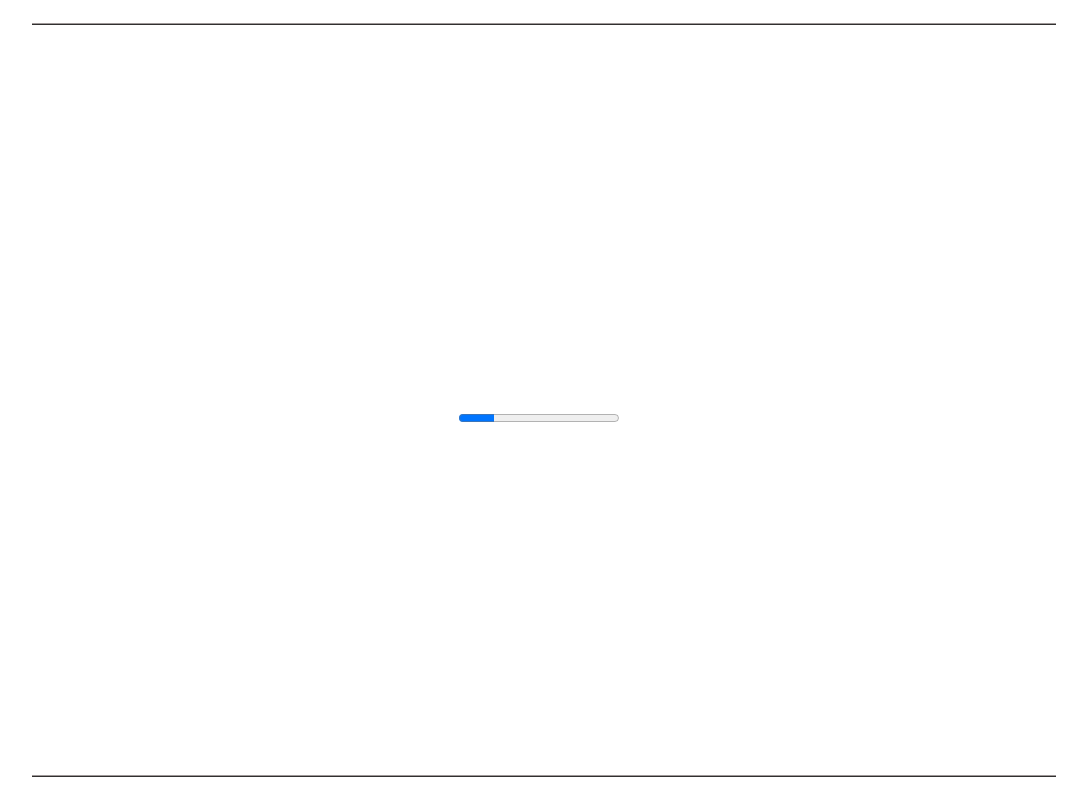
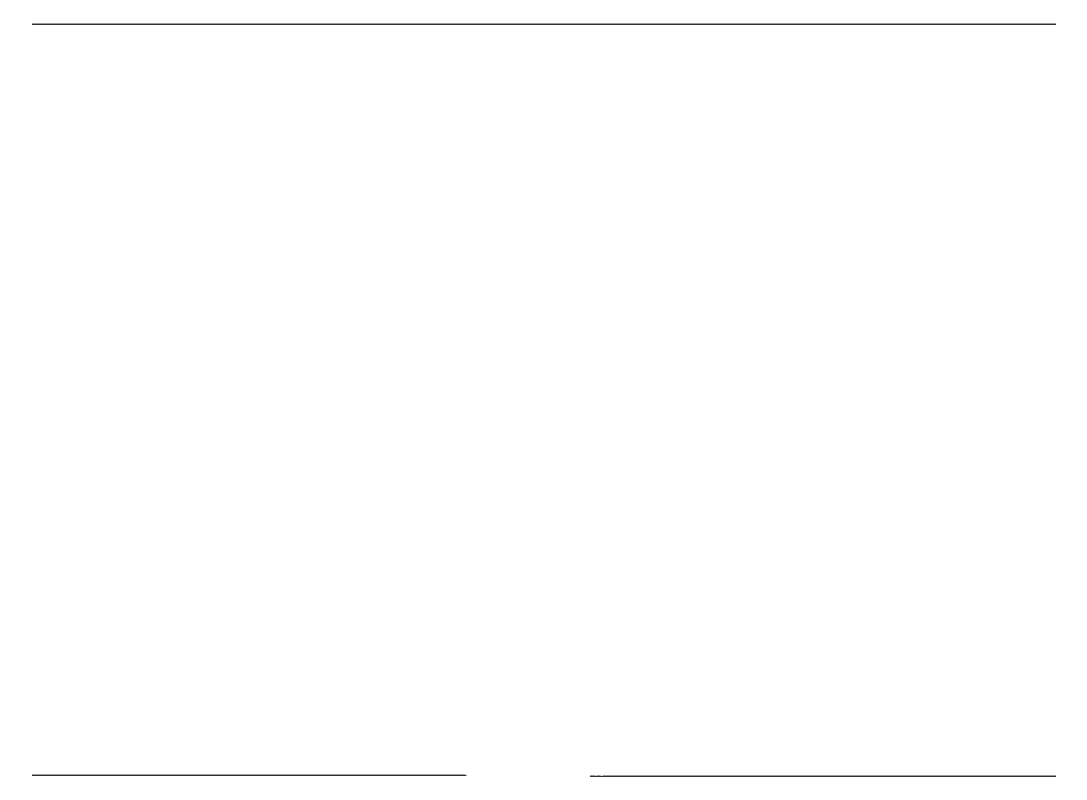
Before and after one commit to anakinihavethehighground/anakinihavethehighground.github.io, a plain HTML site: page index.html in a window 1280 px wide. Shown: the whole page, without its empty margins (96-1183 px from the left). Drawn offline with nearby package versions, Linux system fonts and the light colour scheme.

Commit message:
scroll down

```diff
--- a/index.html
+++ b/index.html
@@ -9,6 +9,7 @@
     <link href="https://fonts.googleapis.com/css?family=Dosis" rel="stylesheet">
     <link href="https://fonts.googleapis.com/css?family=Open+Sans" rel="stylesheet">
     <link href="https://fonts.googleapis.com/css?family=Roboto" rel="stylesheet">
+    <link href="https://fonts.googleapis.com/css?family=Roboto:300" rel="stylesheet">
     <link rel="stylesheet" href="https://cdnjs.cloudflare.com/ajax/libs/normalize/5.0.0/normalize.min.css">
     <link rel='stylesheet' href='https://cdnjs.cloudflare.com/ajax/libs/Swiper/4.3.5/css/swiper.min.css'>
     <meta name="viewport"
@@ -16,12 +17,13 @@
         </head>
   <body style="z-index: -1; height: 10px;">
     <div class="line-separatortop"></div>
-    <div class="line-separatorbot"></div>
+    <div class="line-separatorbotl"></div>
+    <div class="line-separatorbotr"></div>
     <div class="main">
       <div class="maintext">WINN.</div>
-      <div class="prog">
-        <progress value="22" max="100"></progress>
-      </div>
+    </div>
+    <div class="scrolldowntext">
+      <div class="undertext">SCROLL DOWN</div>
     </div>
   </body>
 </html>
--- a/style.css
+++ b/style.css
@@ -21,10 +21,26 @@ body{
   margin-top: -25px;
 }
 
-.prog{
+.scrolldowntext{
   position: absolute;
-  left: -35%;
-  top: 70%;
+  width: 100px;
+  height: 50px;
+  top: 94%;
+  left: 47.7%;
+  margin-left: -50px; /* margin is -0.5 * dimension */
+  margin-top: -25px;
+}
+
+.undertext{
+  position: absolute;
+  top: 75%;
+  font-size: .75em;
+  color: #fff;
+  letter-spacing: 5px;
+  text-transform: uppercase;
+  font-family: 'Roboto:300', sans-serif;
+  line-height: 130%;
+  white-space: nowrap;:
 }
 
 .maintext{
@@ -50,13 +66,24 @@ body{
 
 
 
-.line-separatorbot{
+.line-separatorbotl{
   height: 1px;
   background: #9e9898;
   border-bottom: 1px solid #313030;
   position: absolute;
   left: 10%;
   margin: 0 auto;
-  width: 80%;
+  width: 34%;
+  bottom: 24px;
+}
+
+.line-separatorbotr{
+  height: 1px;
+  background: #9e9898;
+  border-bottom: 1px solid #313030;
+  position: absolute;
+  right: 10%;
+  margin: 0 auto;
+  width: 36.4%;
   bottom: 23px;
 }
```
